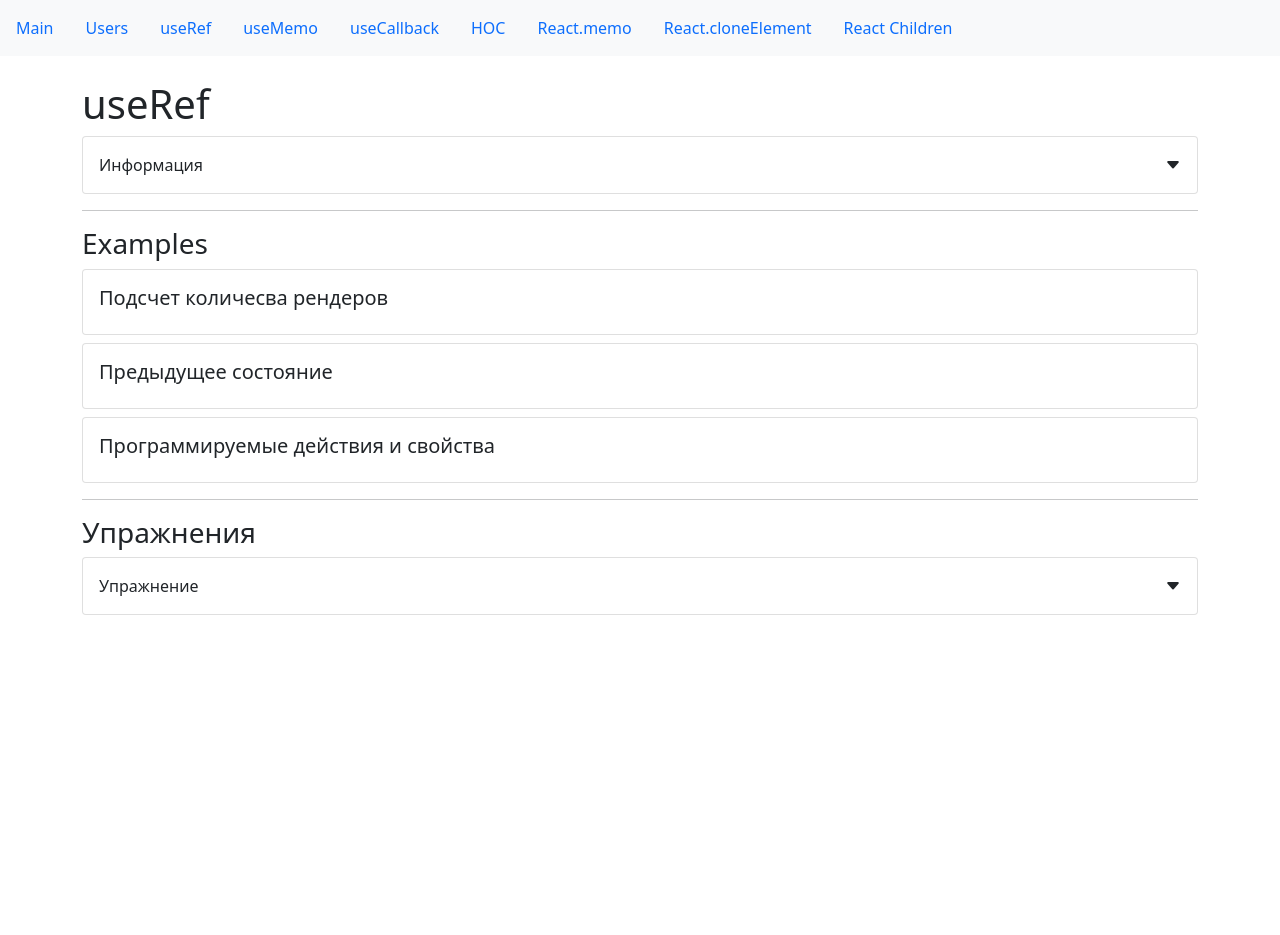
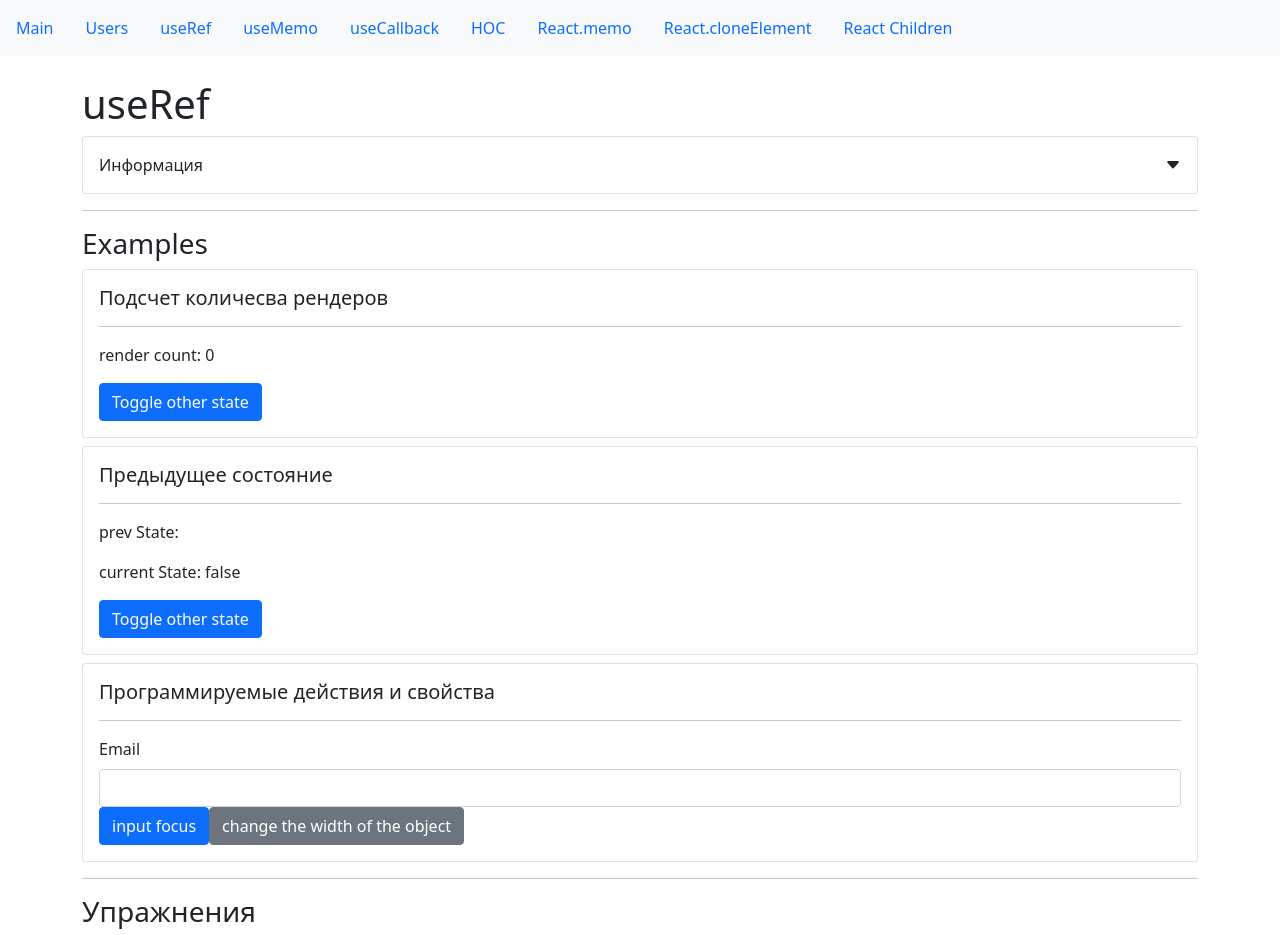
Before and after one commit to Yupiter78/advanced_hooks_-_basic_optimization, a React (Create React App) app: page /useRef in a window 1280 px wide. Shown: the top 935 px of the page. Before the commit the page ends 800 px from the top, so only its background shows below. Built offline with nearby package versions, Linux system fonts and the light colour scheme.

Commit message:
advanced_hooks useRef and useMemo__2

```diff
--- a/src/app/components/examples/useMemo/complexCalculate.jsx
+++ b/src/app/components/examples/useMemo/complexCalculate.jsx
@@ -1,15 +1,50 @@
-import React from "react";
+import React, { useEffect, useState, useMemo } from "react";
 import CardWrapper from "../../common/Card";
 import SmallTitle from "../../common/typografy/smallTitle";
 
+function factorial(n) {
+    return n ? n * factorial(n - 1) : 1;
+}
+function runFactorial(n) {
+    console.log("run Factorial");
+    return factorial(n);
+}
+
 const ComplexCalculateExample = () => {
+    const [value, setValue] = useState(100);
+    const [otherState, setOtherState] = useState(false);
+    const buttonColor = otherState ? "primary" : "secondary";
+    const fact = useMemo(() => runFactorial(value), [value]);
+    useEffect(() => {
+        console.log("render button color");
+    }, [buttonColor]);
     return (
         <>
             <CardWrapper>
                 <SmallTitle>Кэширование сложных вычислений</SmallTitle>
+                <p>Value: {value}</p>
+                <p>Result fact: {fact}</p>
+                <button
+                    className="btn btn-primary mx-2"
+                    onClick={() => setValue((prevState) => prevState + 10)}
+                >
+                    Increment
+                </button>
+                <button
+                    className="btn btn-primary mx-2"
+                    onClick={() => setValue((prevState) => prevState - 10)}
+                >
+                    Decrement
+                </button>
             </CardWrapper>
             <CardWrapper>
                 <SmallTitle>Зависимость от сторонних setState</SmallTitle>
+                <button
+                    className={"btn ms-md-2 btn-" + buttonColor}
+                    onClick={() => setOtherState((prevState) => !prevState)}
+                >
+                    Change color
+                </button>
             </CardWrapper>
         </>
     );
--- a/src/app/components/examples/useRef/prevState.jsx
+++ b/src/app/components/examples/useRef/prevState.jsx
@@ -1,10 +1,27 @@
-import React from "react";
+import React, { useEffect, useRef, useState } from "react";
 import CardWrapper from "../../common/Card";
 import SmallTitle from "../../common/typografy/smallTitle";
+import Divider from "../../common/divider";
 const PrevStateExample = () => {
+    const prevState = useRef("");
+    const [otherState, setOtherState] = useState("false");
+    const toggleOtherState = () => {
+        setOtherState((prevState) =>
+            prevState === "false" ? "true" : "false"
+        );
+    };
+    useEffect(() => {
+        prevState.current = otherState;
+    }, [otherState]);
     return (
         <CardWrapper>
             <SmallTitle>Предыдущее состояние</SmallTitle>
+            <Divider />
+            <p>prev State: {prevState.current}</p>
+            <p>current State: {otherState}</p>
+            <button className="btn btn-primary" onClick={toggleOtherState}>
+                Toggle other state
+            </button>
         </CardWrapper>
     );
 };
--- a/src/app/components/examples/useRef/programmablActions.jsx
+++ b/src/app/components/examples/useRef/programmablActions.jsx
@@ -1,12 +1,37 @@
-import React from "react";
+import React, { useRef } from "react";
 import CardWrapper from "../../common/Card";
 import SmallTitle from "../../common/typografy/smallTitle";
+import Divider from "../../common/divider";
 const ProgrammablActionsExample = () => {
+    const inputRef = useRef();
+    const handleClick = () => {
+        console.log(inputRef.current.clientWidth);
+        inputRef.current.focus();
+    };
+    const handleClickWidth = () => {
+        inputRef.current.style.width = "100px";
+    };
     return (
         <CardWrapper>
             <SmallTitle className="card-title">
                 Программируемые действия и свойства
             </SmallTitle>
+            <Divider />
+            <label htmlFor="email" className="form-label">
+                Email
+            </label>
+            <input
+                ref={inputRef}
+                type="email"
+                className="form-control"
+                id="email"
+            />
+            <button className="btn btn-primary" onClick={handleClick}>
+                input focus
+            </button>
+            <button className="btn btn-secondary" onClick={handleClickWidth}>
+                change the width of the object
+            </button>
         </CardWrapper>
     );
 };
--- a/src/app/components/examples/useRef/renderCount.jsx
+++ b/src/app/components/examples/useRef/renderCount.jsx
@@ -1,10 +1,25 @@
-import React from "react";
+import React, { useRef, useState, useEffect } from "react";
 import CardWrapper from "../../common/Card";
 import SmallTitle from "../../common/typografy/smallTitle";
+import Divider from "../../common/divider";
+
 const RenderCountExample = () => {
+    const renderCount = useRef(0);
+    const [otherState, setOtherState] = useState(false);
+    const toggleOtherState = () => {
+        setOtherState(!otherState);
+    };
+    useEffect(() => {
+        renderCount.current++;
+    });
     return (
         <CardWrapper>
             <SmallTitle>Подсчет количесва рендеров</SmallTitle>
+            <Divider />
+            <p>render count: {renderCount.current}</p>
+            <button className="btn btn-primary" onClick={toggleOtherState}>
+                Toggle other state
+            </button>
         </CardWrapper>
     );
 };
```
